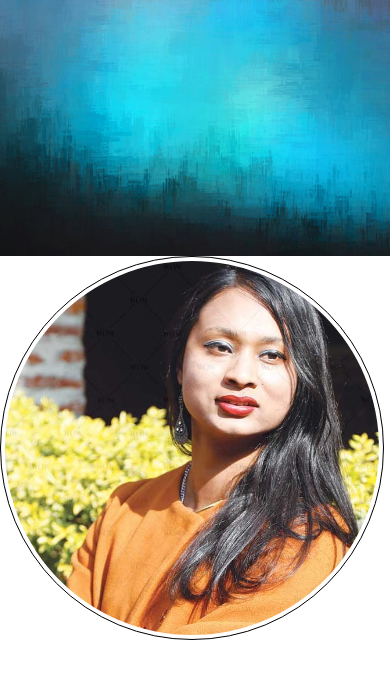
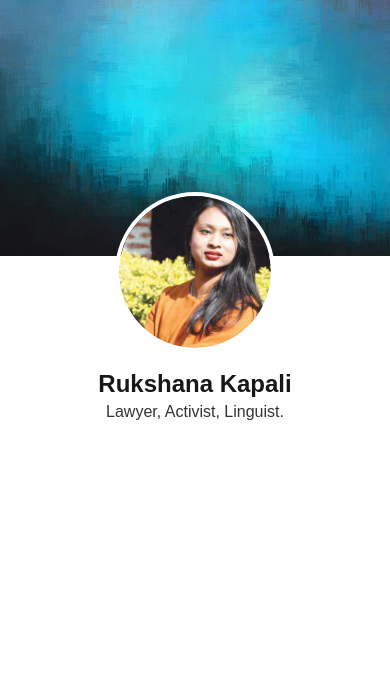
Before and after one commit to shakyasimha/ruku-ya-portfolio, a Next.js app: page / in a window 390 px wide. Shown: the top 678 px of the page. Built offline with nearby package versions, Linux system fonts and the light colour scheme.

Commit message:
still working on making the profile more responsive

```diff
--- a/src/app/page.tsx
+++ b/src/app/page.tsx
@@ -14,9 +14,9 @@ export default function Home() {
       </div>
 
       {/* Profile header section */}
-      <div className="flex flex-col md:flex-row">
+      <div className="flex flex-col md:flex-row items-center mt-[-4rem] px-4">
         {/* Profile picture */}
-        <div className="relative w-96 h-96 rounded-full overflow-hidden border-1 border-black p-1">
+        <div className="relative w-40 h-40 rounded-full overflow-hidden border-4 border-white mx-auto md:mx-0 z-10">
           <div className="relative w-full h-full rounded-full overflow-hidden">
             <Image
               src="/rukshana-1-copy.jpg"
@@ -25,8 +25,12 @@ export default function Home() {
               className="object-cover"
             />
           </div>
+        </div>
 
-
+        {/* Client name, client description and contact buttons */}
+        <div className="mt-4 md:mt-0 md:ml-6 text-center md:text-left">
+          <h1 className="text-2xl font-bold">Rukshana Kapali</h1>
+          <p className="text-[#333]">Lawyer, Activist, Linguist.</p>
         </div>
       </div>
     </div>
```
